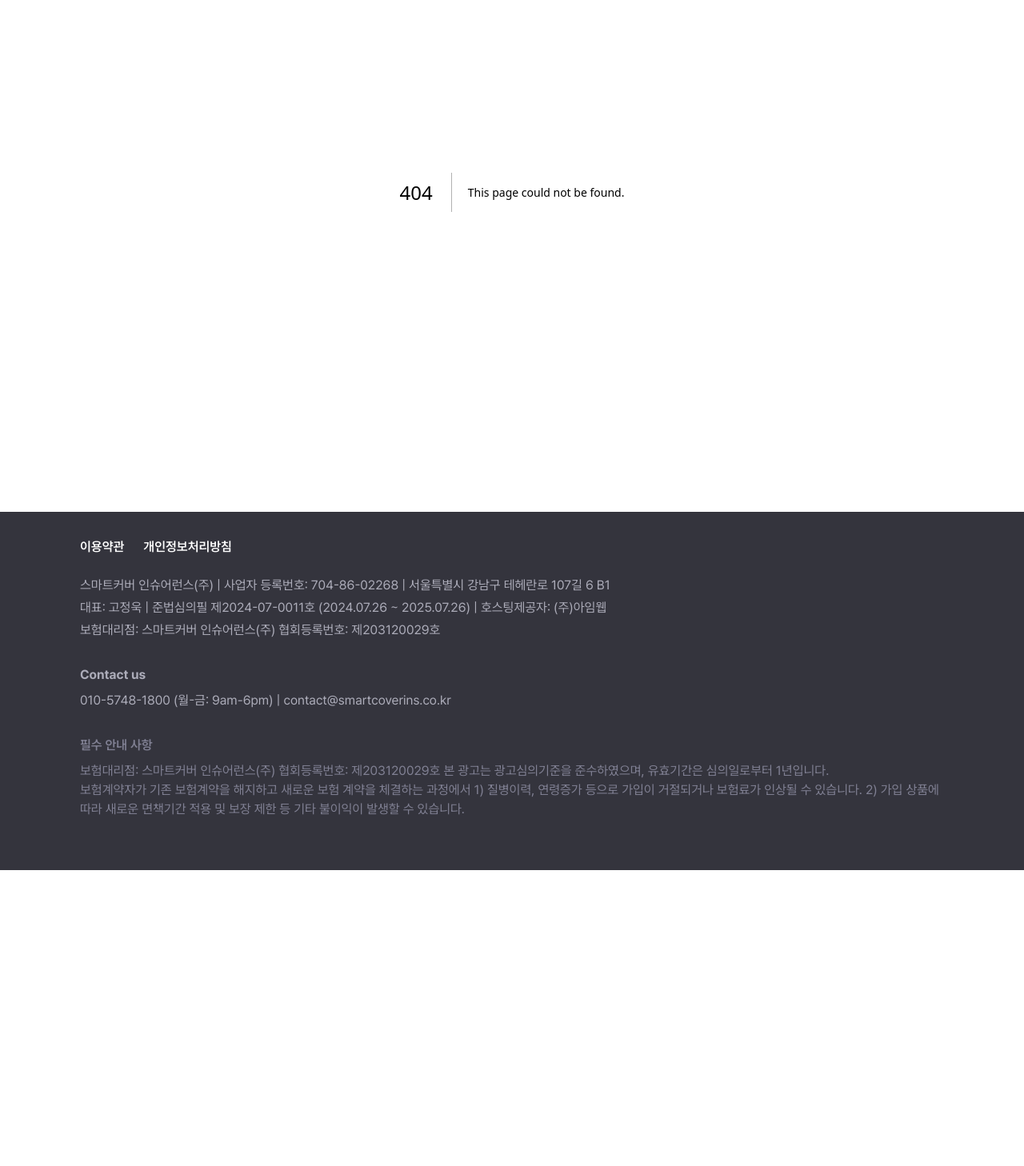
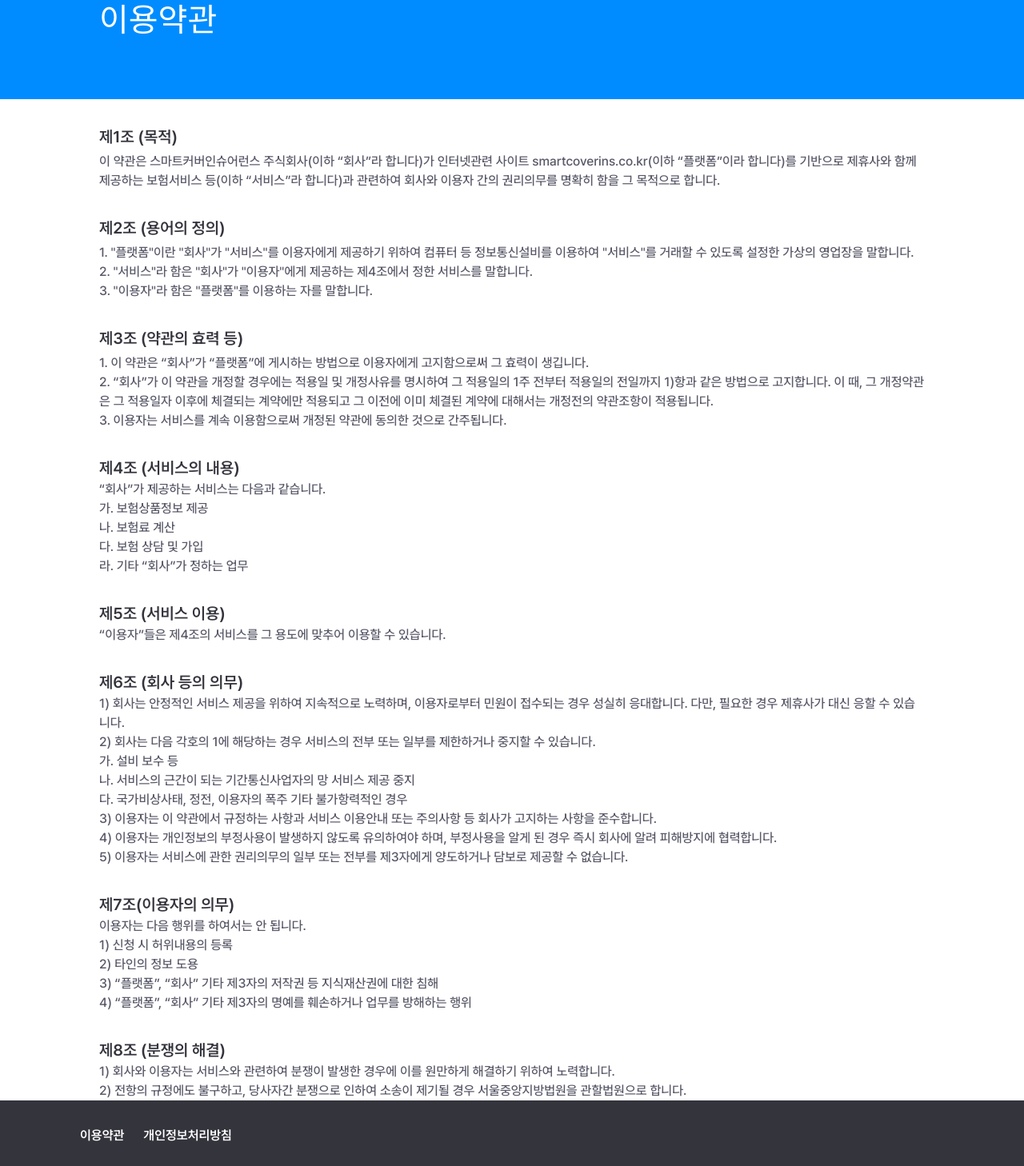
Before and after one commit to FITPET-A/FITPET_FE, a Next.js app: page /terms in a window 1280 px wide. Before the commit this address had no page. Shown: the part 160-1618 px from the top of the page at 80% size. Before the commit the page ends 1248 px from the top, so only its background shows below. Built offline with nearby package versions, Linux system fonts and the light colour scheme; a web font is replaced by a local one.

Commit message:
feat: 이용약관 페이지

```diff
--- /dev/null
+++ b/app/terms/layout.tsx
@@ -0,0 +1,23 @@
+import React from "react";
+
+export default function TermsLayout({
+  children,
+}: {
+  children: React.ReactNode;
+}) {
+  return (
+    <section
+      className="flex flex-col items-center"
+      style={{
+        minHeight: "calc(100vh - 448px)",
+      }}
+    >
+      <div className="flex h-[284px] w-full justify-center bg-primary-50">
+        <h1 className="mt-[154px] w-[1080px] px-6 font-paperlogy-heading text-[40px] text-white">
+          이용약관
+        </h1>
+      </div>
+      <div className="w-[1080px] bg-white px-6">{children}</div>
+    </section>
+  );
+}
--- /dev/null
+++ b/app/terms/page.tsx
@@ -0,0 +1,128 @@
+export default function TermsPage() {
+  return (
+    <div className="mt-8 flex flex-col gap-8 text-md font-medium text-grayscale-80">
+      <section>
+        <h2 className="text-xl font-semibold text-grayscale-100">
+          제1조 (목적)
+        </h2>
+        <p className="mt-1">
+          이 약관은 스마트커버인슈어런스 주식회사(이하 “회사”라 합니다)가
+          인터넷관련 사이트 smartcoverins.co.kr(이하 “플랫폼”이라 합니다)를
+          기반으로 제휴사와 함께 제공하는 보험서비스 등(이하 “서비스”라
+          합니다)과 관련하여 회사와 이용자 간의 권리의무를 명확히 함을 그
+          목적으로 합니다.
+        </p>
+      </section>
+      <section>
+        <h2 className="text-xl font-semibold text-grayscale-100">
+          제2조 (용어의 정의)
+        </h2>
+        <p className="mt-1">
+          1. &quot;플랫폼&quot;이란 &quot;회사&quot;가 &quot;서비스&quot;를
+          이용자에게 제공하기 위하여 컴퓨터 등 정보통신설비를 이용하여
+          &quot;서비스&quot;를 거래할 수 있도록 설정한 가상의 영업장을 말합니다.
+        </p>
+        <p>
+          2. &quot;서비스&quot;라 함은 &quot;회사&quot;가 &quot;이용자&quot;에게
+          제공하는 제4조에서 정한 서비스를 말합니다.
+        </p>
+        <p>
+          3. &quot;이용자&quot;라 함은 &quot;플랫폼&quot;를 이용하는 자를
+          말합니다.
+        </p>
+      </section>
+      <section>
+        <h2 className="text-xl font-semibold text-grayscale-100">
+          제3조 (약관의 효력 등)
+        </h2>
+        <p className="mt-1">
+          1. 이 약관은 “회사”가 “플랫폼”에 게시하는 방법으로 이용자에게
+          고지함으로써 그 효력이 생깁니다.
+        </p>
+        <p>
+          2. “회사”가 이 약관을 개정할 경우에는 적용일 및 개정사유를 명시하여 그
+          적용일의 1주 전부터 적용일의 전일까지 1)항과 같은 방법으로 고지합니다.
+          이 때, 그 개정약관은 그 적용일자 이후에 체결되는 계약에만 적용되고 그
+          이전에 이미 체결된 계약에 대해서는 개정전의 약관조항이 적용됩니다.
+        </p>
+        <p>
+          3. 이용자는 서비스를 계속 이용함으로써 개정된 약관에 동의한 것으로
+          간주됩니다.
+        </p>
+      </section>
+      <section>
+        <h2 className="text-xl font-semibold text-grayscale-100">
+          제4조 (서비스의 내용)
+        </h2>
+        <p>“회사”가 제공하는 서비스는 다음과 같습니다.</p>
+        <p>가. 보험상품정보 제공</p>
+        <p>나. 보험료 계산</p>
+        <p>다. 보험 상담 및 가입</p>
+        <p>라. 기타 “회사”가 정하는 업무</p>
+      </section>
+      <section>
+        <h2 className="text-xl font-semibold text-grayscale-100">
+          제5조 (서비스 이용)
+        </h2>
+        <p>
+          “이용자”들은 제4조의 서비스를 그 용도에 맞추어 이용할 수 있습니다.{" "}
+        </p>
+      </section>
+      <section>
+        <h2 className="text-xl font-semibold text-grayscale-100">
+          제6조 (회사 등의 의무)
+        </h2>
+        <p>
+          1) 회사는 안정적인 서비스 제공을 위하여 지속적으로 노력하며,
+          이용자로부터 민원이 접수되는 경우 성실히 응대합니다. 다만, 필요한 경우
+          제휴사가 대신 응할 수 있습니다.
+        </p>
+        <p>
+          2) 회사는 다음 각호의 1에 해당하는 경우 서비스의 전부 또는 일부를
+          제한하거나 중지할 수 있습니다.
+        </p>
+        <p>가. 설비 보수 등</p>
+        <p>나. 서비스의 근간이 되는 기간통신사업자의 망 서비스 제공 중지</p>
+        <p>다. 국가비상사태, 정전, 이용자의 폭주 기타 불가항력적인 경우</p>
+        <p>
+          3) 이용자는 이 약관에서 규정하는 사항과 서비스 이용안내 또는 주의사항
+          등 회사가 고지하는 사항을 준수합니다.
+        </p>
+        <p>
+          4) 이용자는 개인정보의 부정사용이 발생하지 않도록 유의하여야 하며,
+          부정사용을 알게 된 경우 즉시 회사에 알려 피해방지에 협력합니다.
+        </p>
+        <p>
+          5) 이용자는 서비스에 관한 권리의무의 일부 또는 전부를 제3자에게
+          양도하거나 담보로 제공할 수 없습니다.
+        </p>
+      </section>
+      <section>
+        <h2 className="text-xl font-semibold text-grayscale-100">
+          제7조(이용자의 의무)
+        </h2>
+        <p>이용자는 다음 행위를 하여서는 안 됩니다.</p>
+        <p>1) 신청 시 허위내용의 등록</p>
+        <p>2) 타인의 정보 도용</p>
+        <p>3) “플랫폼”, “회사” 기타 제3자의 저작권 등 지식재산권에 대한 침해</p>
+        <p>
+          4) “플랫폼”, “회사” 기타 제3자의 명예를 훼손하거나 업무를 방해하는
+          행위
+        </p>
+      </section>
+      <section>
+        <h2 className="text-xl font-semibold text-grayscale-100">
+          제8조 (분쟁의 해결)
+        </h2>
+        <p>
+          1) 회사와 이용자는 서비스와 관련하여 분쟁이 발생한 경우에 이를
+          원만하게 해결하기 위하여 노력합니다.
+        </p>
+        <p>
+          2) 전항의 규정에도 불구하고, 당사자간 분쟁으로 인하여 소송이 제기될
+          경우 서울중앙지방법원을 관할법원으로 합니다.
+        </p>
+      </section>
+    </div>
+  );
+}
```
